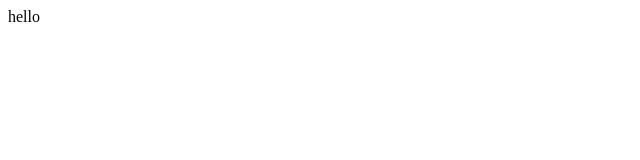
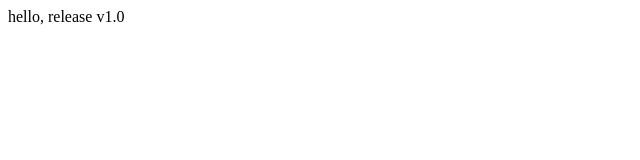
Before and after one commit to frankies/cdn-test, a plain HTML site: page index.html in a window 1280 px wide. Shown: the full height of the page, 0-640 px from the left. Drawn offline with Linux system fonts and the light colour scheme.

Commit message:
release v1.0

```diff
--- a/index.html
+++ b/index.html
@@ -6,6 +6,6 @@
     <script src="https://cdn.jsdelivr.net/gh/frankies/cdn-test/js/test.js" script type="text/javascript" > </script>
 </head>
 <body>
-    hello
+    hello, release v1.0
 </body>
 </html>
```
Also changed, not shown: 1 other file.
